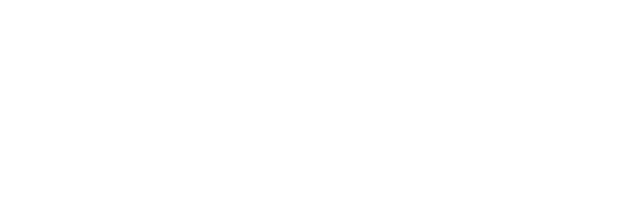
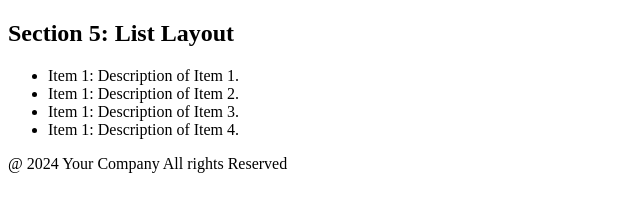
Before and after one commit to EthicalCoder112233/10_GROUP, a plain HTML site: page index.html in a window 1280 px wide. Shown: the whole page, without its empty margins (0-640 px from the left). Drawn offline with Linux system fonts and the light colour scheme.

Commit message:
Update index.html

```diff
--- a/index.html
+++ b/index.html
@@ -6,6 +6,18 @@
     <title>Document</title>
 </head>
 <body>
-
+    <div class="section five">
+        <h2>Section 5: List Layout</h2>
+        <ul>
+          <li>Item 1: Description of Item 1.</li>
+          <li>Item 1: Description of Item 2.</li>
+          <li>Item 1: Description of Item 3.</li>
+          <li>Item 1: Description of Item 4.</li>
+        </ul>
+      </div>
+    </main>
+    <footer>
+      <p>@ 2024 Your Company All rights Reserved</p>
+    </footer>
 </body>
 </html>
```
